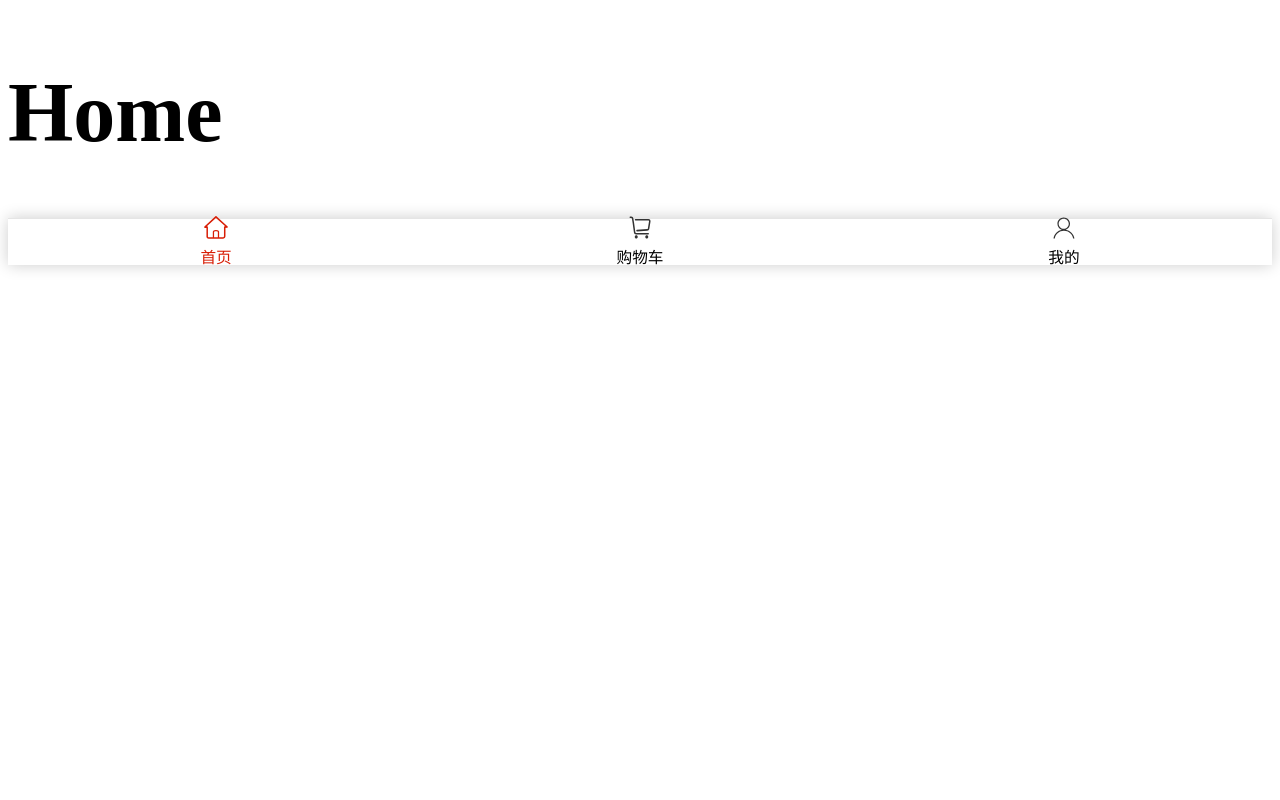
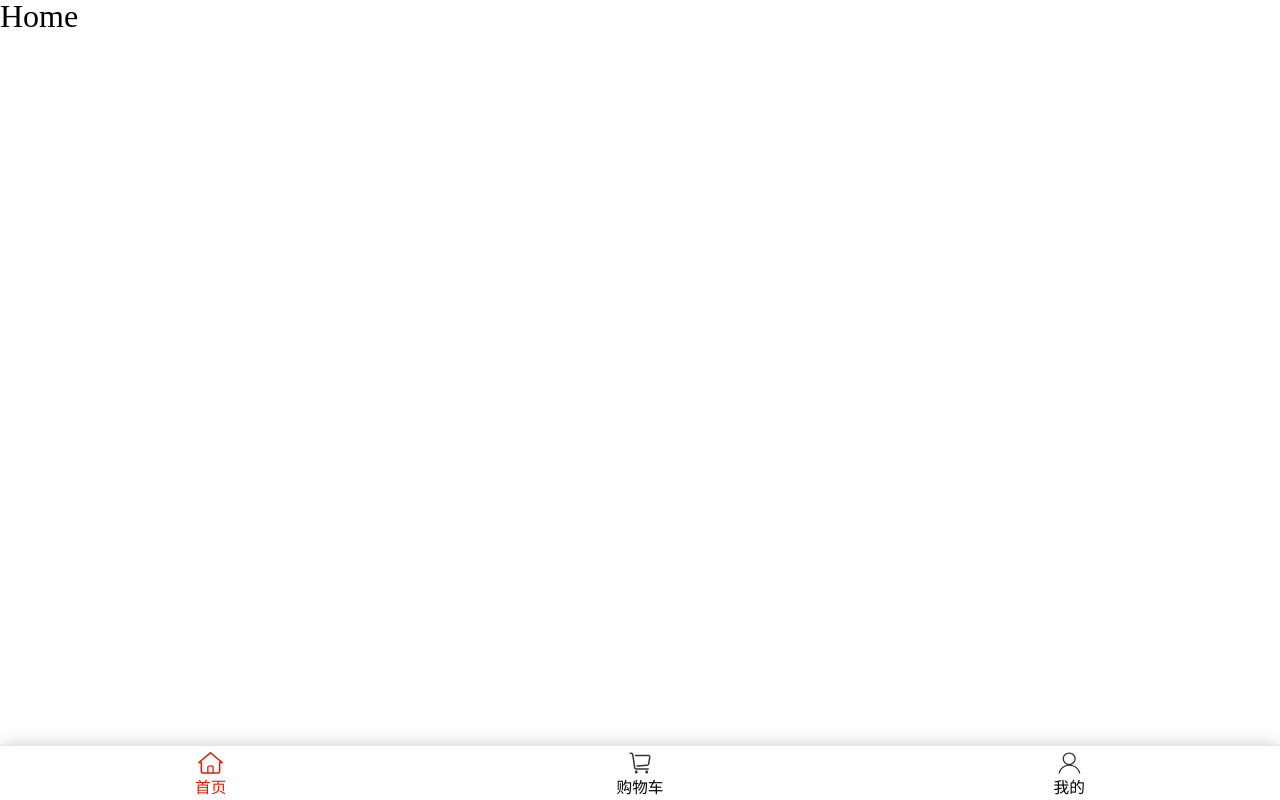
Before and after one commit to wenwenwenwu/vue-app, a Vue app: page / in a window 1280 px wide. Built offline with nearby package versions, Linux system fonts and the light colour scheme.

Commit message:
tabbar完成

```diff
--- a/src/App.vue
+++ b/src/App.vue
@@ -4,10 +4,10 @@
   </div>
 </template>
 
-<style lang="scss" scoped>
+<style lang="scss">
 @import "@css/style.scss";
 
-#app {
+#app { //id=app的div
   width: 100%;
   height: 100%;
 }
--- a/src/assets/css/colors.scss
+++ b/src/assets/css/colors.scss
@@ -1,3 +1,2 @@
 $mainColor: #d81e06;
-// 分隔线
-$lineColor: #e5e5e5;
+$lineColor: #e5e5e5; // 分隔线
--- a/src/assets/css/dimens.scss
+++ b/src/assets/css/dimens.scss
@@ -3,4 +3,4 @@ $iphone6FontSize: 375 / 10;
     @return $px / $iphone6FontSize + rem;
 }
 
-$infoSize: px2rem(14)
+$infoSize: px2rem(14);
--- a/src/components/Home.vue
+++ b/src/components/Home.vue
@@ -12,5 +12,6 @@ export default {};
 .home {
   width: 100%;
   height: 100%;
+  font-size: 32px;
 }
 </style>
--- a/src/components/My.vue
+++ b/src/components/My.vue
@@ -11,5 +11,6 @@ export default {};
 .my {
   width: 100%;
   height: 100%;
+  font-size: 32px;
 }
 </style>
--- a/src/components/Shopping.vue
+++ b/src/components/Shopping.vue
@@ -11,5 +11,6 @@ export default {};
 .shopping {
   width: 100%;
   height: 100%;
+  font-size: 32px;
 }
 </style>
--- a/src/components/ToolBar.vue
+++ b/src/components/ToolBar.vue
@@ -53,7 +53,7 @@ export default {
 @import '@css/style.scss';
 .tool-bar {
   width: 100%;
-  height: 46px;
+  height: px2rme(46);
   display: flex;
   justify-content: space-around;
   background-color: white;
--- a/src/views/Main.vue
+++ b/src/views/Main.vue
@@ -19,7 +19,7 @@ export default {
   methods: {
     // 组件切换
     onChangeFragment: function(componentName) {
-        console.log(componentName)
+        this.currentComponent = componentName
     }
   },
   data: function() {
```
